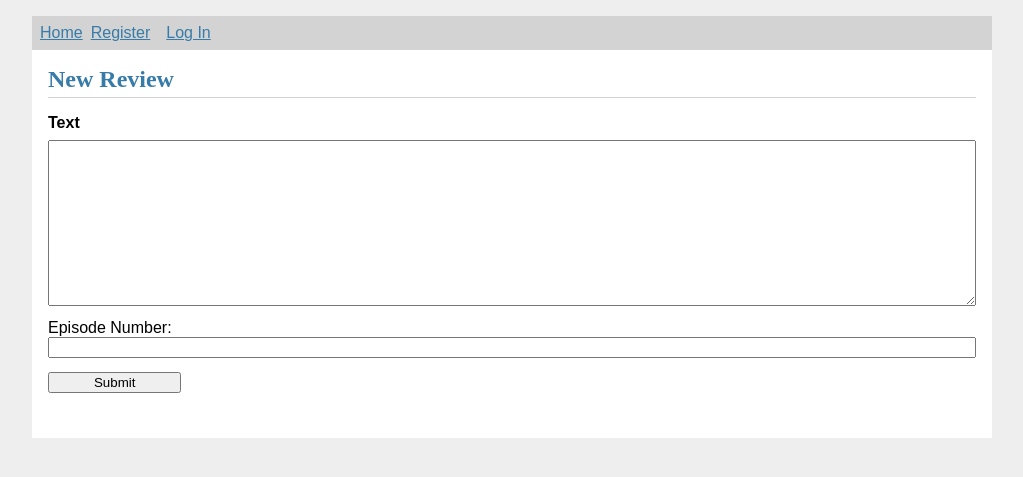
After one commit to Andrewtcr/Anime-Rec-Web-App, a Flask app: page /post in a window 1280 px wide. The commit adds this page. Shown: the top 477 px of the page, without its empty margins (128-1151 px from the left). Run offline with Flask 2, Linux system fonts and the light colour scheme; parts of the project's set-up code (start-up, migrations or seed data) failed here and were passed over.

Commit message:
post works

```diff
--- a/server.py
+++ b/server.py
@@ -273,7 +273,7 @@ def generate_page():
       comments=comments, write_url=write_url, post_url=post_url)
 
 @app.route('/write', methods=('GET', 'POST'))
-def create():
+def write():
     if request.method == 'POST':
         anime_id = request.form['anime_id']
         text = request.form['text'].strip()
@@ -304,6 +304,52 @@ def create():
     anime_id = request.args.get('anime_id')
     return render_template('write.html', anime_id=anime_id)
 
+@app.route('/post', methods=('GET', 'POST'))
+def post():
+    if request.method == 'POST':
+        anime_id = request.form['anime_id']
+        text = request.form['text'].strip()
+        episode = request.form['episode']
+        error = None
+
+        total_ep = g.conn.execute(
+          'SELECT num_episodes FROM anime WHERE anime_id=%s', anime_id
+        ).fetchone()['num_episodes']
+        if total_ep == 'Unknown':
+            error = 'Sorry, comments cannot be added to this anime.'
+            flash(error)
+            return render_template('post.html', anime_id=anime_id)
+
+        if not episode:
+            error = 'Episode number is required.'
+        elif int(episode) > int(total_ep) or int(episode) <= 0:
+            error = 'Episode does not exist.'
+
+        if not text:
+            error = 'Text is required.'
+
+        if error is not None:
+            flash(error)
+        else:
+            comment_id = g.conn.execute(
+              'SELECT MAX(CAST(comment_id AS INTEGER)) FROM comment'
+            ).fetchone()
+            new_id = str(comment_id['max'] + 1)
+
+            g.conn.execute(
+              'INSERT INTO comment VALUES(%s, %s)', new_id, text
+            )
+            g.conn.execute(
+              'INSERT INTO belongs VALUES (%s, %s, %s)', new_id, anime_id, int(episode)
+            )
+            g.conn.execute(
+              'INSERT INTO posts VALUES (%s, %s)', g.account['account_id'], new_id
+            )
+            return redirect('anime?anime_id=' + str(anime_id))
+
+    anime_id = request.args.get('anime_id')
+    return render_template('post.html', anime_id=anime_id)
+
 if __name__ == "__main__":
   import click
 
--- a/templates/anime.html
+++ b/templates/anime.html
@@ -32,6 +32,7 @@
   </header>
   {% for comment in comments %}
     <article class="post">
+      <b>Episode {{comment['episode']}}</b>
       <p class="body">{{ comment['text'] }}</p>
     </article>
     {% if not loop.last %}
--- /dev/null
+++ b/templates/post.html
@@ -0,0 +1,15 @@
+{% extends 'base.html' %}
+
+{% block header %}
+  <h1>{% block title %}New Review{% endblock %}</h1>
+{% endblock %}
+
+{% block content %}
+  <form method="post">
+    <label for="body">Text</label>
+    <textarea name="text" maxlength="1000" id="body"></textarea>
+    Episode Number: <input type="number" name="episode">
+    <input type="hidden" name="anime_id" value={{anime_id}}>
+    <input type="submit" value="Submit">
+  </form>
+{% endblock %}
```
